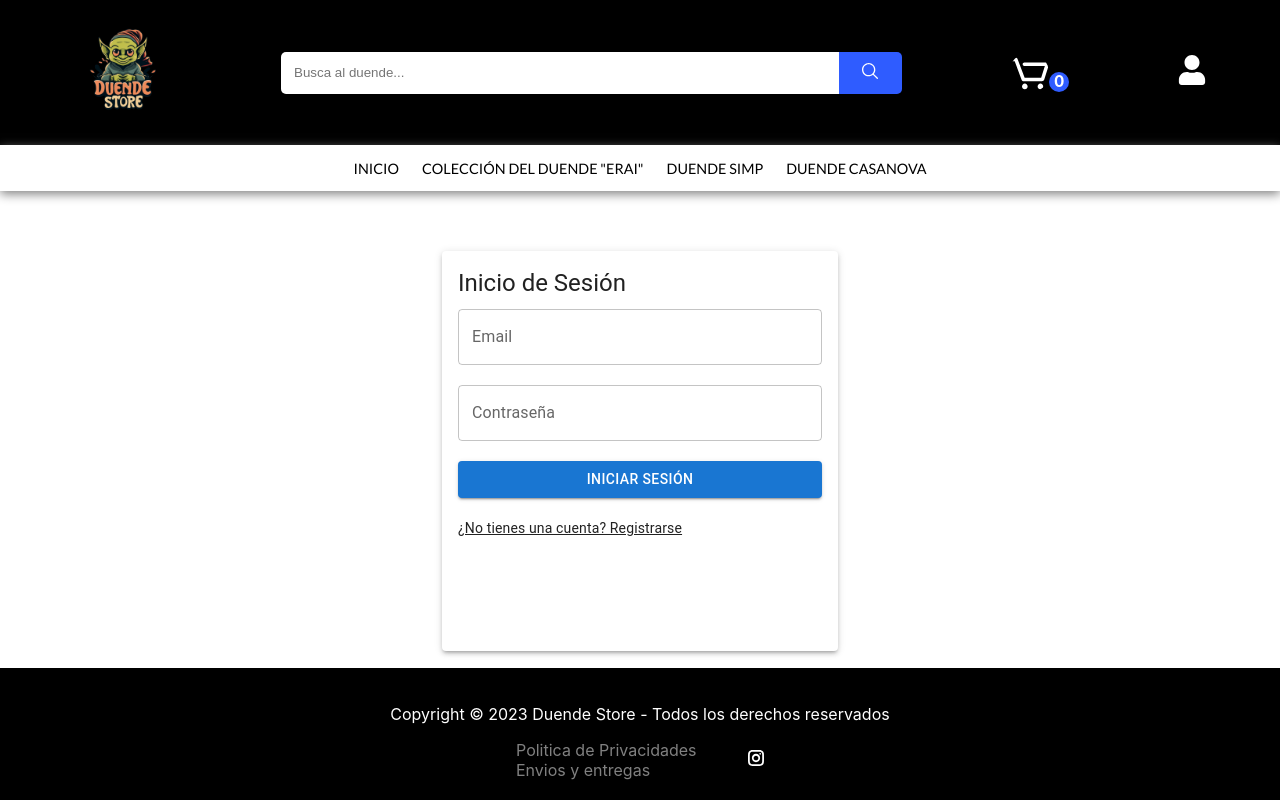
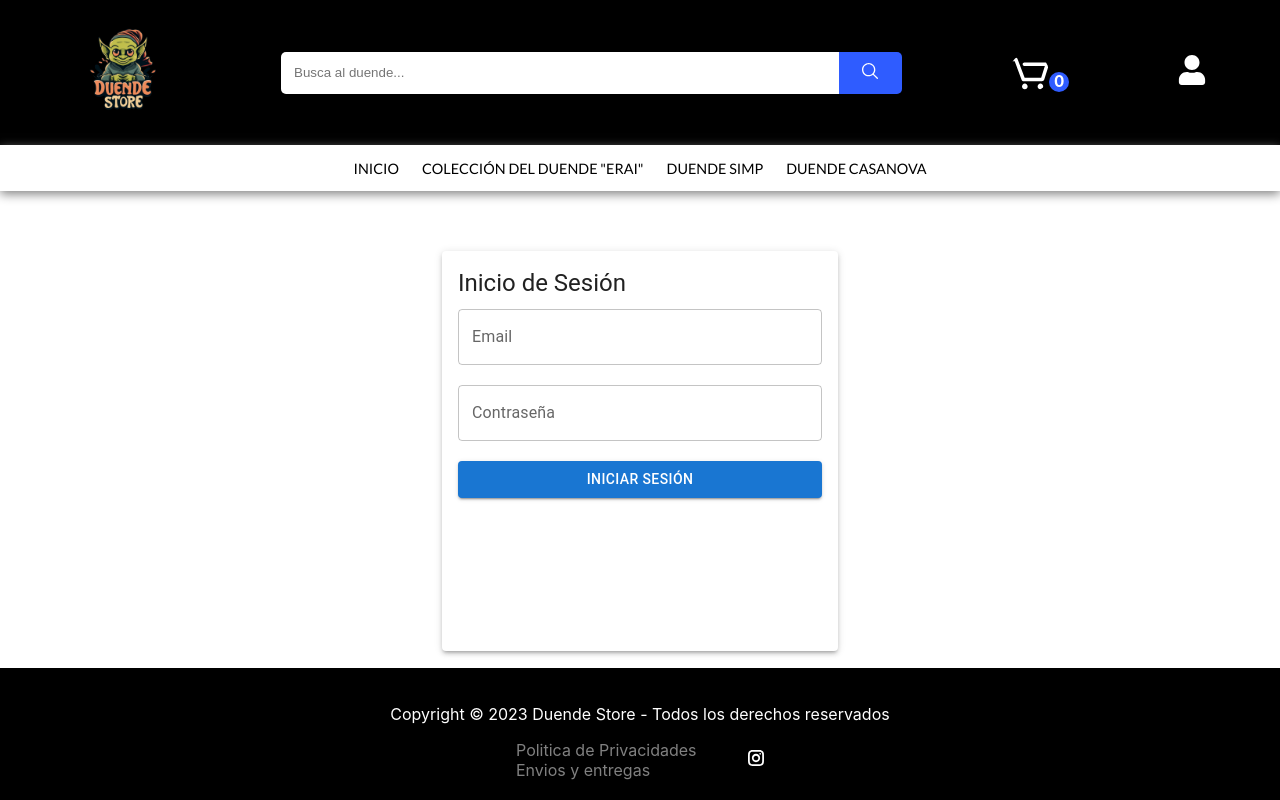
Before and after one commit to FranciscoLopezKanto/Front-end-Goblin-Store, a Next.js app: page /login in a window 1280 px wide. Built offline with nearby package versions, Linux system fonts and the light colour scheme.

Commit message:
integracion apollo
integracion apollo

```diff
--- /dev/null
+++ b/apollo/apolloClient.ts
@@ -0,0 +1,13 @@
+// apollo-client.ts
+import { ApolloClient, InMemoryCache, createHttpLink } from '@apollo/client';
+
+const httpLink = createHttpLink({
+  uri: 'http://localhost:3001/graphql',
+});
+
+const client = new ApolloClient({
+  link: httpLink,
+  cache: new InMemoryCache(),
+});
+
+export default client;
--- a/pages/login/index.tsx
+++ b/pages/login/index.tsx
@@ -1,5 +1,4 @@
 import React, { FC, useState } from 'react';
-
 import {
   Container,
   Paper,
@@ -7,20 +6,42 @@ import {
   Button,
   Typography,
 } from '@mui/material';
+import { useQuery, gql } from '@apollo/client';
+import client from '../../apollo/apolloClient'; // Importa el cliente Apollo
+import { useRouter } from 'next/router'; // Importa el enrutador de Next.js
+
+const LOGIN_QUERY = gql`
+  query Login($email: String!, $password: String!) {
+    Login(email: $email, password: $password) {
+      firstName
+      lastName
+      jwt
+    }
+  }
+`;
 
 const LoginPage: FC = () => {
   const [email, setEmail] = useState('');
   const [password, setPassword] = useState('');
-  const [isRegistering, setIsRegistering] = useState(false);
+  const [message, setMessage] = useState('');
+  const router = useRouter(); // Obtiene el enrutador de Next.js
 
-  const handleLogin = () => {
-    // Aquí puedes agregar la lógica de inicio de sesión, por ejemplo, una llamada a una API.
-    console.log('Iniciando sesión con email:', email, 'y contraseña:', password);
-  };
+  const handleLogin = async () => {
+    try {
+      const { data } = await client.query({
+        query: LOGIN_QUERY,
+        variables: { email, password },
+      });
 
-  const handleRegister = () => {
-    // Aquí puedes agregar la lógica de registro, por ejemplo, una llamada a una API.
-    console.log('Registrando nuevo usuario con email:', email, 'y contraseña:', password);
+      setMessage('Inicio de sesión exitoso');
+
+      // Redirige a la página de inicio ("/") después de 1 segundo
+      setTimeout(() => {
+        router.push('/');
+      }, 1000);
+    } catch (error) {
+      setMessage('Error al iniciar sesión. Verifica tus credenciales.');
+    }
   };
 
   return (
@@ -31,13 +52,10 @@ const LoginPage: FC = () => {
           padding: '16px',
           marginTop: '60px',
           height: '400px',
-          //backgroundImage: 'url(https://i.postimg.cc/nj8Dh0dK/Duende.gif)',
           backgroundSize: 'cover',
         }}
       >
-        <Typography variant="h5">
-          {isRegistering ? 'Registro' : 'Inicio de Sesión'}
-        </Typography>
+        <Typography variant="h5">Inicio de Sesión</Typography>
         <form>
           <TextField
             fullWidth
@@ -60,17 +78,13 @@ const LoginPage: FC = () => {
             fullWidth
             variant="contained"
             color="primary"
-            onClick={isRegistering ? handleRegister : handleLogin}
+            onClick={handleLogin}
             style={{ margin: '10px 0' }}
           >
-            {isRegistering ? 'Registrarse' : 'Iniciar Sesión'}
+            Iniciar Sesión
           </Button>
-          <Typography
-            variant="body2"
-            style={{ margin: '10px 0', cursor: 'pointer', textDecoration: 'underline' }}
-            onClick={() => setIsRegistering(!isRegistering)}
-          >
-            {isRegistering ? '¿Ya tienes una cuenta? Iniciar Sesión' : '¿No tienes una cuenta? Registrarse'}
+          <Typography variant="body2" style={{ margin: '10px 0', color: 'red' }}>
+            {message}
           </Typography>
         </form>
       </Paper>
--- a/tsconfig.json
+++ b/tsconfig.json
@@ -15,6 +15,6 @@
     "jsx": "preserve",
     "incremental": true
   },
-  "include": ["next-env.d.ts", "**/*.ts", "**/*.tsx", "components/Slider.js", "pages/Productos/[productId].js", "pages/filter/[filterId].js", "contexts/FilterContext.js"],
+  "include": ["next-env.d.ts", "**/*.ts", "**/*.tsx", "components/Slider.js", "pages/Productos/[productId].tsx", "pages/filter/[filterId].js", "contexts/FilterContext.js"],
   "exclude": ["node_modules"]
 }
```
Also changed, not shown: 1 other file (tests, documents, lock files or other folders).
